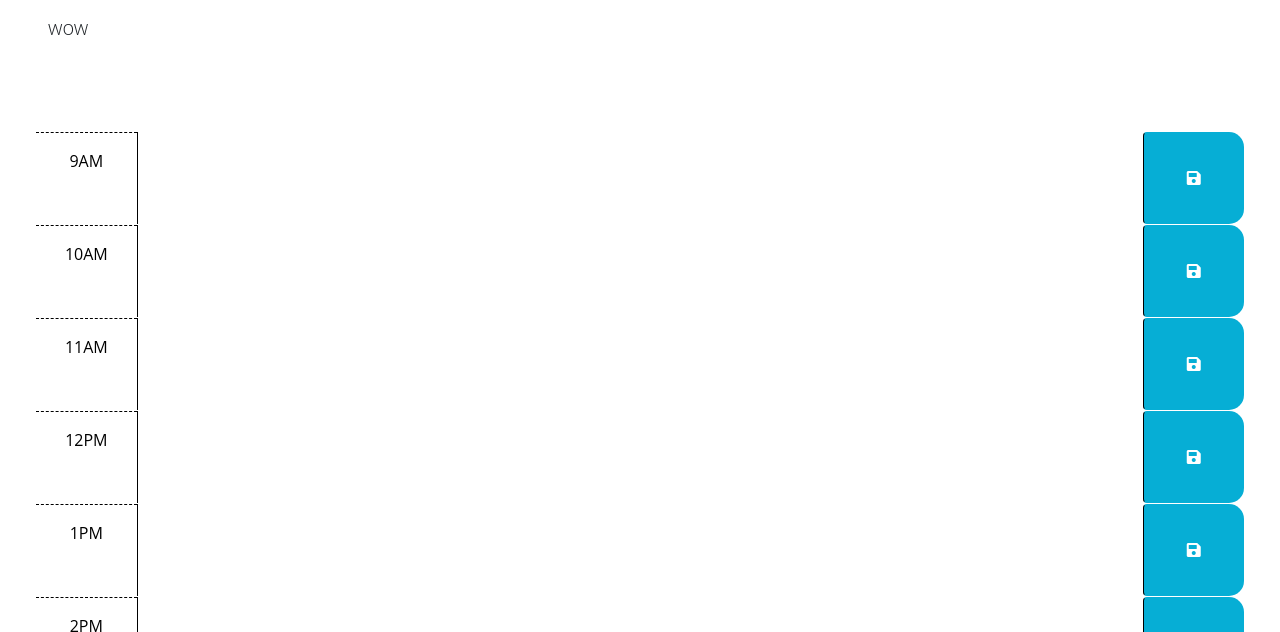
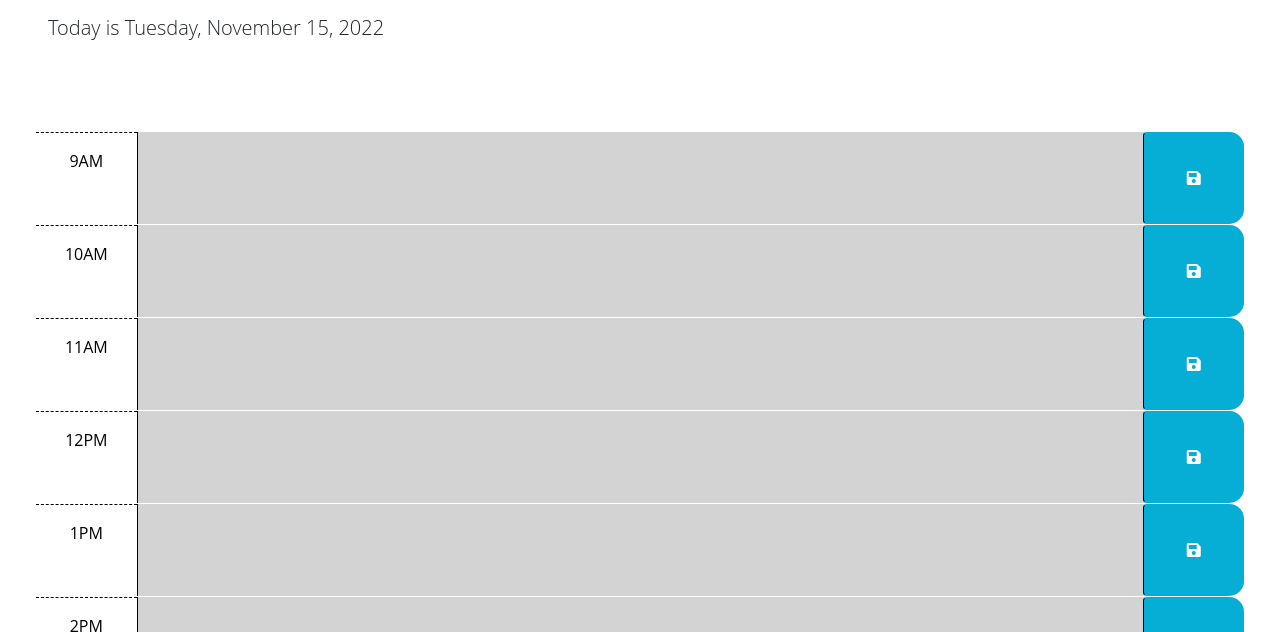
Before and after one commit to annapng/Work-Day-Planner, a website: page index.html in a window 1280 px wide. Shown: the part 166-798 px from the top of the page. Drawn offline with nearby package versions, Linux system fonts and the light colour scheme.

Commit message:
Fixing files

```diff
--- a/Develop/script.js
+++ b/Develop/script.js
@@ -1,14 +1,14 @@
-// collecting my necessary variables, wrapping them so they'll get collected after the page loads.
-  var currentDay = $(document).getElementById(currentDay);
-  var hour9 = $(document).getElementById('hour9');
-  var hour10 = $(document).getElementById('hour10');
-  var hour11 = $(document).getElementById('hour11');
-  var hour12 = $(document).getElementById('hour12');
-  var hour13 = $(document).getElementById('hour13');
-  var hour14 = $(document).getElementById('hour14');
-  var hour15 = $(document).getElementById('hour15');
-  var hour16 = $(document).getElementById('hour16');
-  var hour17 = $(document).getElementById('hour17');
+// collecting my necessary variables
+  var currentDay = document.getElementById(currentDay);
+  var hour9 = document.getElementById('hour9');
+  var hour10 = document.getElementById('hour10');
+  var hour11 = document.getElementById('hour11');
+  var hour12 = document.getElementById('hour12');
+  var hour13 = document.getElementById('hour13');
+  var hour14 = document.getElementById('hour14');
+  var hour15 = document.getElementById('hour15');
+  var hour16 = document.getElementById('hour16');
+  var hour17 = document.getElementById('hour17');
 
 // calling all my functions to make the local storage work
   work();
--- a/Develop/index.html
+++ b/index.html
@@ -20,7 +20,7 @@
       href="https://fonts.googleapis.com/css2?family=Fira+Sans:wght@400;700&display=swap"
       rel="stylesheet"
     />
-    <link rel="stylesheet" href="style.css" />
+    <link rel="stylesheet" href="Develop\style.css" />
     <title>Work Day Scheduler</title>
   </head>
 
@@ -122,6 +122,6 @@
     integrity="sha256-iu/zLUB+QgISXBLCW/mcDi/rnf4m4uEDO0wauy76x7U="
     crossorigin="anonymous"></script>
 
-    <script src="script.js"></script>
+    <script src="Develop\script.js"></script>
   </body>
 </html>
```
